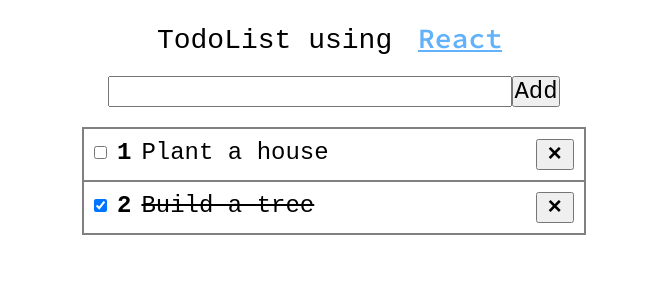
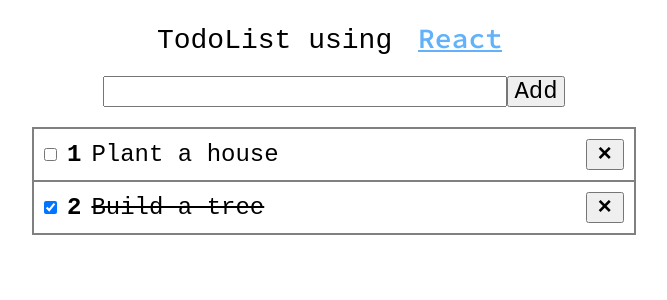
Before and after one commit to FinnYguY/react-todo-app, a React (Create React App) app: page / in a window 1280 px wide. Shown: the top 300 px of the page, without its empty margins (306-973 px from the left). Built offline with nearby package versions, Linux system fonts and the light colour scheme; a web font is replaced by a local one.

Commit message:
fix: some style fixes

```diff
--- a/src/components/AddTodo/AddTodo.scss
+++ b/src/components/AddTodo/AddTodo.scss
@@ -6,5 +6,6 @@
   }
 
   &__submit {
+    padding: 0 5px;
   }
 }
--- a/src/components/TodoItem/TodoItem.js
+++ b/src/components/TodoItem/TodoItem.js
@@ -14,16 +14,16 @@ export default function TodoItem(props) {
 
   return (
     <div className="todo-item">
-      <span className="todo-item__desc">
+      <div className="todo-item__desc">
         <input
           type="checkbox"
           className="checkbox"
           checked={todo.isDone}
           onChange={() => dispatch(toggleTodo(todo.id))}
         />
-        <span className="id">{index + 1}</span>
-        <span className={titleClasses.join(" ")}>{todo.todo}</span>
-      </span>
+        <div className="id">{index + 1}</div>
+        <div className={titleClasses.join(" ")}>{todo.todo}</div>
+      </div>
       <button
         className="todo-item__remove"
         onClick={() => dispatch(removeTodo(todo.id))}
--- a/src/components/TodoItem/TodoItem.scss
+++ b/src/components/TodoItem/TodoItem.scss
@@ -1,17 +1,23 @@
 .todo-item {
   display: flex;
+  flex-direction: row;
   justify-content: space-between;
+  align-items: center;
   border: 2px solid gray;
   padding: 10px 0;
-  width: 500px;
+  width: 600px;
 
   &:not(:first-child) {
     margin-top: -2px;
   }
 
   &__desc {
+    display: flex;
+    align-items: center;
+
     .checkbox {
       margin: 0 5px 0 10px;
+      display: block;
     }
 
     .id {
@@ -20,6 +26,8 @@
     }
 
     .title {
+      width: 450px;
+      word-wrap: break-word;
     }
 
     .done {
```
